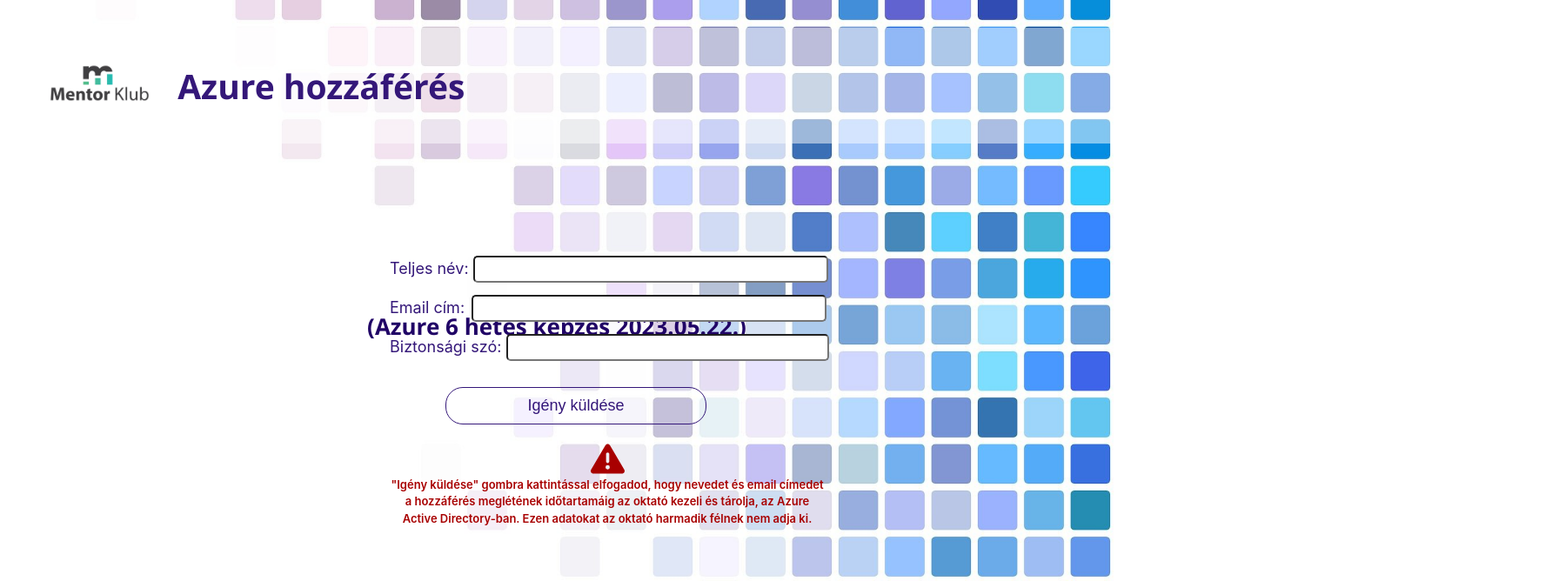
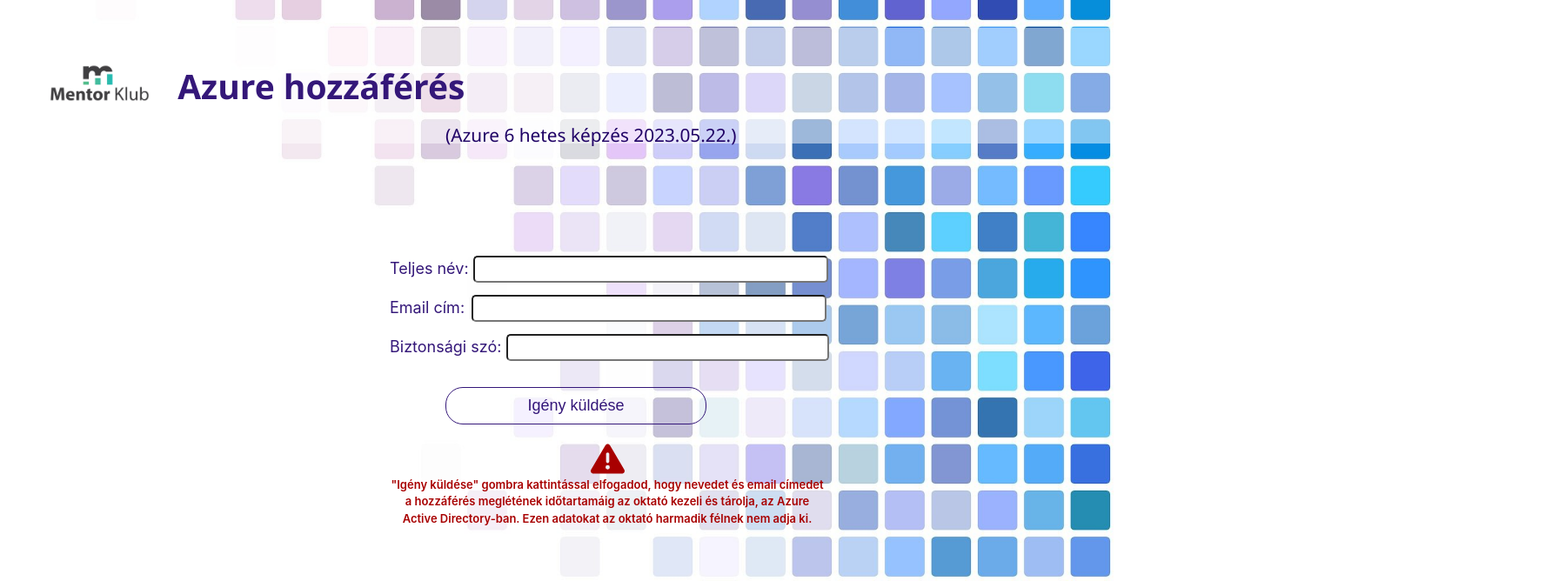
Before and after one commit to cloudsteak/mentor-access-manager, a React (Create React App) app: page / in a window 1280 px wide. Shown: the top 668 px of the page at 87% size, 1792 px wide, since content can reach past the window. Built offline with nearby package versions, Linux system fonts and the light colour scheme.

Commit message:
Formatting

```diff
--- a/src/App.css
+++ b/src/App.css
@@ -40,17 +40,19 @@ td {
   border-radius: 5px;
   text-align: left;
   width: 100%;
-  font-weight: 600;
-  font-size: 100%;
+  font-weight: 500;
+  font-size: 80%;
   font-family:'Segoe UI', Tahoma, Geneva, Verdana, sans-serif;
-  margin-top: -25px;
+  position: absolute;
+  top: 15%;
+  left: 40%;
 }
 
 .form-container {
   background-color: rgba(255, 255, 255 0.4) !important;
   border-radius: 5px;
   position: absolute;
-  top: 280px;
+  top: 35%;
   left: 0px;
   width: 100%;
   justify-content: left;
```
